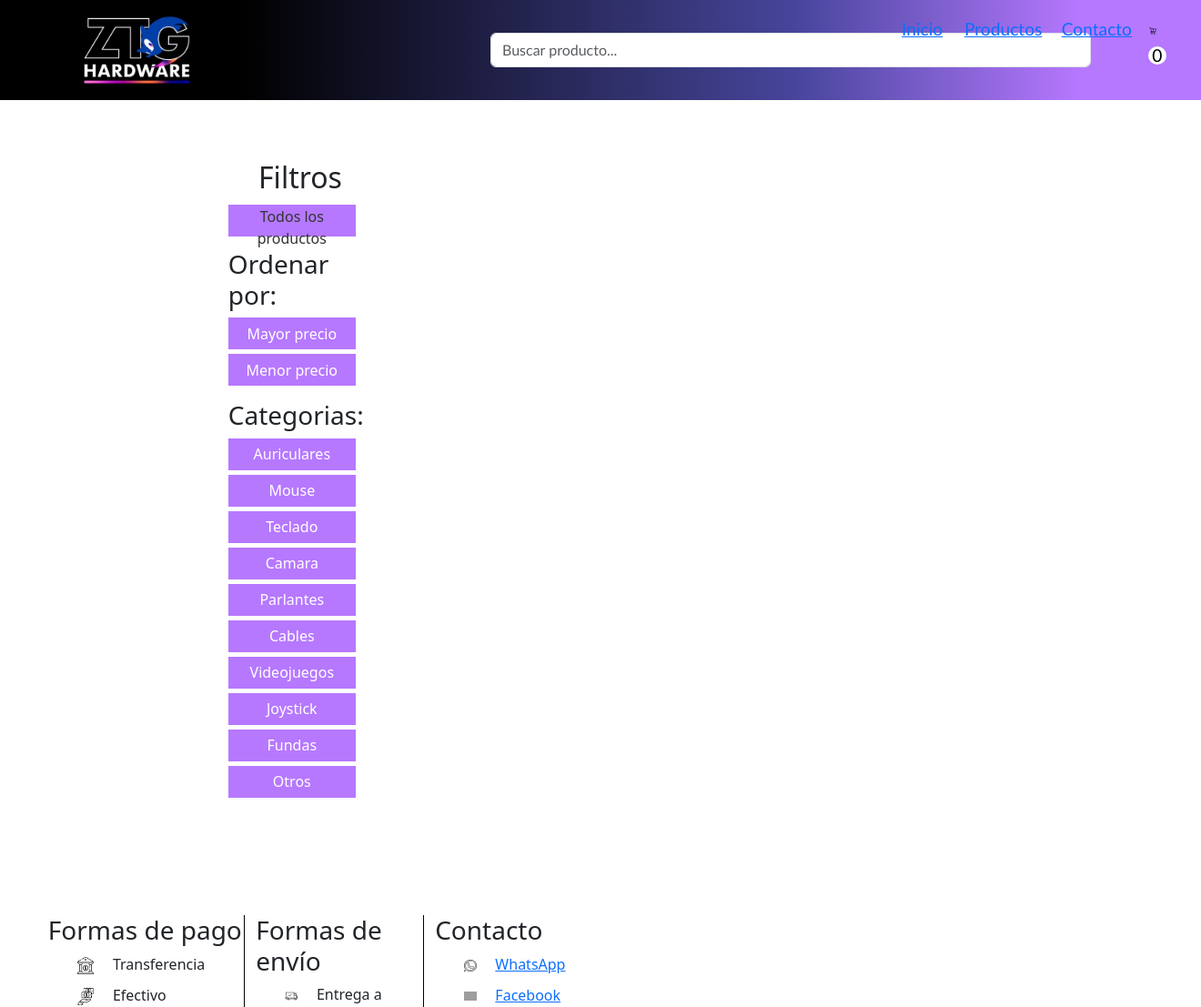
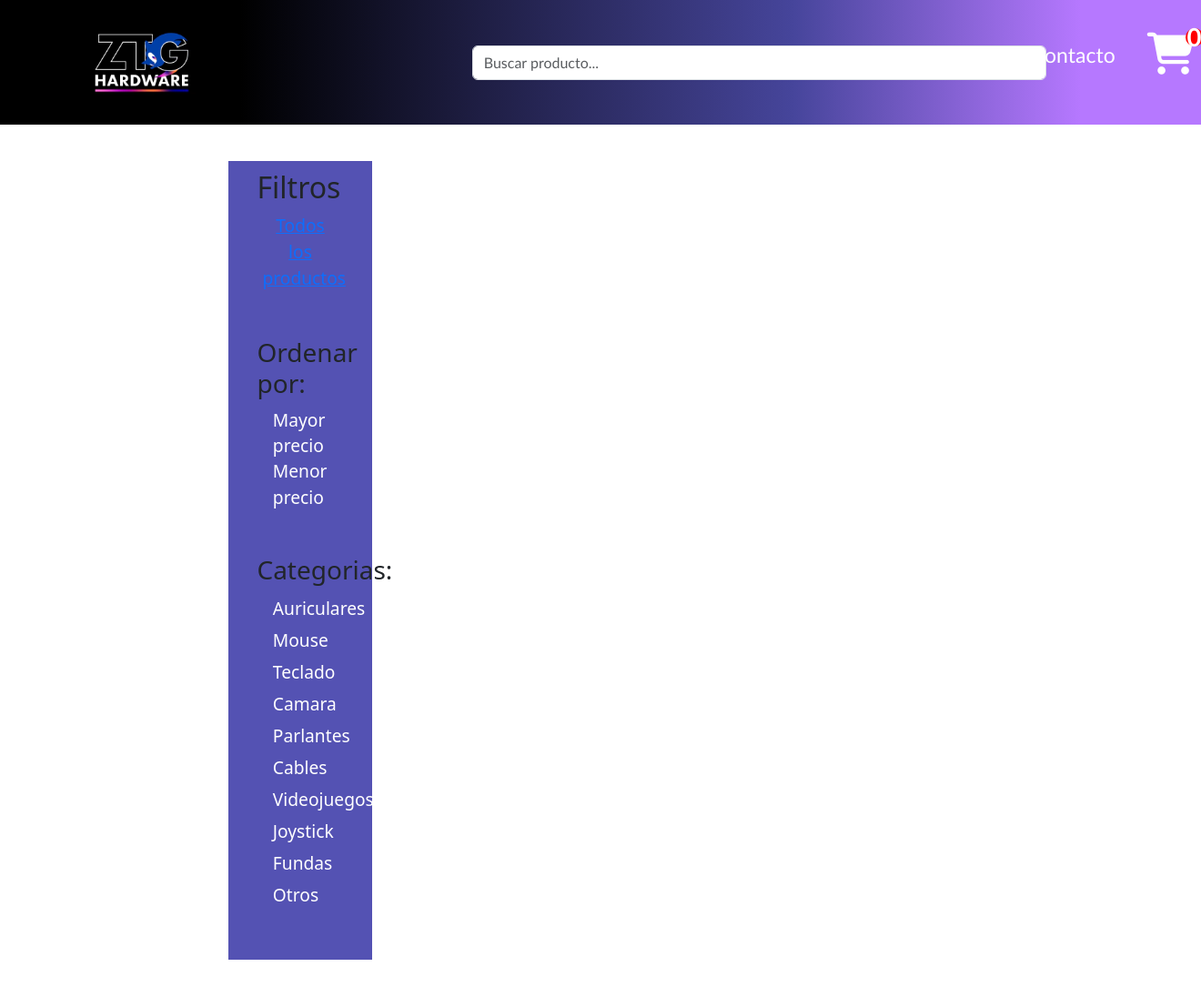
Before and after one commit to LuarCes/ZTGHw_page, a CodeIgniter app: page /ZTGHardware/index.php/nuestrosProductos in a window 1320 px wide. Shown: the top 1107 px of the page at 91% size. Run offline with CodeIgniter, Linux system fonts and the light colour scheme; the visitor is signed in with stand-in values (Sample User, id 1); data that the repository does not hold is empty; a map, chart or similar area stays blank; some libraries are stand-ins or nearby versions; grey boxes are pictures that could not be loaded.

Commit message:
Puliendo detalles

```diff
--- a/application/views/articulos.php
+++ b/application/views/articulos.php
@@ -13,10 +13,13 @@
     <meta name="viewport" content="width=device-width, initial-scale=1">
 
     <link rel="stylesheet" href="<?= base_url(); ?>assets/css/muestraArt.css">
-    <link rel="stylesheet" href="<?= base_url(); ?>assets/css/pagCargas.css">
+
     <link rel="stylesheet" href="<?= base_url(); ?>assets/css/inicio.css">
     <script src="<?= base_url(); ?>assets/js/filtro.js" defer></script>
     <script src="<?= base_url(); ?>assets/js/cartService.js" defer></script>
+
+    <link rel="stylesheet" href="https://cdnjs.cloudflare.com/ajax/libs/font-awesome/6.3.0/css/all.min.css">
+
 
     <title>ZTGHardware - Articulos</title>
 </head>
@@ -25,17 +28,14 @@
 
     <div class="body-catalogo">
 
-        <div class="bannerProd">
-
-        </div>
-
 
         <div class="contenido" >
 
             <div class="filters">
                 <h2>Filtros</h2>
+                <button class="todos-prod"><a href="<?= base_url(); ?>index.php/nuestrosProductos" >Todos los productos</a></button>
                 <div class="filter-group">
-                    <button class="todos-prod"><a href="<?= base_url(); ?>index.php/nuestrosProductos" >Todos los productos</a></button>
+
                     <h3>Ordenar por:</h3>
                     <ul>
                         <li><button id="desc" class="ordenar">Mayor precio</button></li>
--- a/application/views/carrito.php
+++ b/application/views/carrito.php
@@ -13,6 +13,7 @@
     <link rel="stylesheet" href="<?= base_url(); ?>assets/css/carrito.css">
     <link rel="stylesheet" href="<?= base_url(); ?>assets/css/inicio.css">
     <script src="<?= base_url(); ?>assets/js/cartService.js" defer></script>
+    <link rel="stylesheet" href="https://cdnjs.cloudflare.com/ajax/libs/font-awesome/6.3.0/css/all.min.css">
 
     <title>ZTGHardware - Carrito</title>
 </head>
--- a/application/views/formCompra.php
+++ b/application/views/formCompra.php
@@ -11,6 +11,8 @@
     <link rel="stylesheet" href="<?= base_url(); ?>assets/css/carrito.css">
     <link rel="stylesheet" href="<?= base_url(); ?>assets/css/inicio.css">
     <link rel="stylesheet" href="<?= base_url(); ?>assets/css/formCompra.css">
+    <link rel="stylesheet" href="https://cdnjs.cloudflare.com/ajax/libs/font-awesome/6.3.0/css/all.min.css">
+
     <script src="<?= base_url(); ?>assets/js/carrito.js?v=<?= time(); ?>" defer></script>
 
 
@@ -75,7 +77,7 @@
           </div>
 
           <div class="total-pagar">
-            <p> Total a pagar : $<span id="total-pagar">0.00</span> </p>
+            <p> Total a pagar : <span id="total-pagar">0.00</span> </p>
           </div>
       </div>
 
--- a/application/views/header.php
+++ b/application/views/header.php
@@ -16,8 +16,8 @@
     <script>
         $(document).ready(function () {
                 $(".buscador input").on("keypress", function (e) {
-                    if (e.which === 13) { // Código 13 = tecla Enter
-                        var busqueda = $(this).val().trim(); // Obtiene el texto ingresado
+                    if (e.which === 13) {
+                        var busqueda = $(this).val().trim();
 
                         if (busqueda !== "") {
                             window.location.href = "<?= base_url(); ?>index.php/buscarProducto/" + encodeURIComponent(busqueda);
@@ -42,7 +42,15 @@
                     <li><a href="<?= base_url(); ?>index.php/bienvenida">Inicio</a></li>
                     <li><a href="<?= base_url(); ?>index.php/nuestrosProductos" >Productos</a></li>
                     <li><a href="<?= base_url(); ?>index.php/contacto" >Contacto</a></li>
-                    <li><a href="<?= base_url(); ?>index.php/verCarrito" ><img src="<?= base_url('assets/images/carrito.png') ?>" width="40%"><span class="cuenta-carrito">0</span></a></li>
+
+
+                    <li class="carrito-container">
+                        <a href="<?= base_url(); ?>index.php/verCarrito" >
+                            <i class="fa-solid fa-cart-shopping carrito-icon"></i>
+                        <span class="cuenta-carrito">0</span>
+                        </a>
+                    </li>
+
                 </ul>
             </div>
     </header>
--- a/assets/css/header.css
+++ b/assets/css/header.css
@@ -1,21 +1,31 @@
 header{
-    width: 100%;
+    width: auto;
     height: auto;
     background: rgb(0,0,0);
     background: linear-gradient(90deg, rgba(0,0,0,1) 20%, rgba(70,69,155,1) 66%, rgba(182,120,255,1) 90%);
     align-items: center;
     display: flex;
-
+    justify-content: space-between;
+    padding: 20px 5%;
     font-family: 'Trebuchet MS', 'Lucida Sans Unicode', 'Lucida Grande', 'Lucida Sans', Arial, sans-serif;
 }
 
 header a{
-    margin-left: 5%;
+    color: white;
+    font-size: 1.2em;
+    margin-left: 15px;
+    text-decoration: none;
+    transition: all 0.3s ease;
+}
+
+header a:hover {
+    text-decoration: underline;
 }
 
 .buscador{
-    width: 50%;
+    width: 60%;
     align-items: center;
+    font-size: 1.2em;
 }
 
 
@@ -29,32 +39,38 @@
 }
 
 .opciones-header{
-    width: 25%;
-    padding-right: 2%;
+    width: 30%;
+    display: flex;
+    align-items: center;
+    justify-content: center;
 }
 
 .opciones-header ul{
     display: flex;
     list-style: none;
-    font-size: 120%;
-    color: aliceblue;
+    font-size: 1.2rem;
+    align-items: center;
+
 }
 
 .opciones-header ul li{
-    margin-left: 8%;
+    margin-left: 20px;
 }
 
 
 .cuenta-carrito{
-    color: black;
-    background-color: white;
-    border-radius: 100%;
+    position: absolute;
+    top:-5px;
+    right: -10px;
+    color: white;
+    background-color: #ff0000;
+    font-size:1.2em;
+    border-radius: 50%;
     display: inline-block;
     width: 20px;
     line-height: 20px;
-    aspect-ratio: 1;
     text-align: center;
-
+    font-weight: bold;
 }
 
 
@@ -63,6 +79,26 @@
 }
 
 
+
+
 .btn-salir img{
     filter: invert(1);
 }
+
+
+.carrito-container{
+    position: relative;
+}
+
+.carrito-icon{
+    font-size: 2em;
+    color: white;
+}
+
+.btn-salir i{
+    filter: invert(1);
+}
+
+.btn-salir i:hover{
+    cursor: pointer;
+}
--- a/assets/css/inicio.css
+++ b/assets/css/inicio.css
@@ -100,13 +113,21 @@
     align-items: center;
     justify-content: center;
     padding-top: 2%;
-    margin-bottom: 2%;
+    margin-bottom: 5%;
 }
 
-h2{
+h1{
     text-align: center;
     padding-bottom: 2%;
+    color: white;
 }
+
+.titulos{
+    color: rgb(84, 82, 179);
+
+}
+
+
 
 .tabla{
     width: 60%;
--- a/assets/css/muestraArt.css
+++ b/assets/css/muestraArt.css
@@ -2,12 +2,15 @@
     width: 80%;
     height: auto;
     display: flex;
-    padding-top: 5%;
+    padding-top: 3%;
     justify-content: center;
     margin-left: 15%;
 
 }
 
+h2,h3{
+  color: white;
+}
 
 .categorias{
     width: 15%;
@@ -19,7 +22,7 @@
 .donde-prod{
     width: 75%;
     flex-wrap: wrap;
-
+   margin-bottom: 5%;
 }
 
 .card{
@@ -70,14 +73,6 @@
 
 
 
-  table {
-    font-size: 25px;
-    background-color: aliceblue;
-    padding: 5%;
-    border-color: #c5692f;
-  }
-
-
 
 .foto{
     width: 100%;
@@ -125,73 +120,68 @@
 /*------------------------- Filtros ------------------------*/
 .filters {
     width: 15%;
-
+    height: auto;
+    background-color: rgb(84, 82, 179);
+    padding-left: 3%;
+    padding-right: 3%;
+    padding-top: 10px;
+    padding-bottom: 5%;
+    text-align: left;
+    margin-bottom: 5%;
   }
 
-  .filter-group {
-    /* Estilos para cada grupo de filtros */
+
+  .filter-group{
+    margin-top: 50px;
+    margin-bottom: 50px;
   }
+
 
   .filter-group ul {
     list-style: none;
     padding: 0;
+    padding-left: 12%;
+    margin:0;
   }
-
-  .filter-group li {
-    width: 40%;
-    margin-bottom: 5px;
-    text-align: center;
-    border-radius: 30%;
-  }
-
-  .todos-prod{
-    width: 140px;
-    height: 35px;
-    font-size: 16px;
-    color: white;
-    background-color: rgb(182,120,255);
-    cursor: pointer;
-    border: 0;
-  }
-
-  .filter-group li button{
-    width: 140px;
-    height: 35px;
-    font-size: 16px;
-    color: white;
-    background-color: rgb(182,120,255);
-    cursor: pointer;
-    border: 0;
-  }
-
 
   .category-group ul{
     list-style: none;
     padding: 0;
+    padding-left: 12%;
+    margin:0;
   }
 
-  .category-group li{
-    width: 40%;
-    margin-bottom: 5px;
-    text-align: center;
+  .todos-prod{
+    width: 100%;
+    font-size: 16px;
+    cursor: pointer;
+    border: 0;
+    background-color: transparent;
+    color: white;
+    font-size: 1.2em;
+  }
+
+
+
+  .filters li button{
+    width: 100%;
+    height: 35px;
+    font-size: 1.2em;
+    cursor: pointer;
+    border: 0;
+    background-color: transparent;
+    color:white;
+    text-align: left;
     border-radius: 30%;
   }
 
-  .category-group li button{
-    width: 140px;
-    height: 35px;
-    font-size: 16px;
-    color: white;
-    background-color: rgb(182,120,255);
-    cursor: pointer;
-    border: 0;
+
+
+
+  .filters button:hover {
+    text-decoration: underline;
   }
 
-  .filter-group a {
-    text-decoration: none;
-    color: #333;
+  .filters button:active{
+    font-weight: bolder;
   }
-
-  .filter-group a.active {
-    font-weight: bold;
-  }
```
Also changed, not shown: other parts of assets/css/inicio.css (+23 -16 lines), application/views/contacto.php (+12 -4 lines), application/views/headerAdmin.php (+11 -3 lines), application/views/inicio.php (+6 -6 lines), assets/css/contacto.css (+8 -0 lines), assets/css/formCompra.css (+9 -0 lines). Lines whose indentation alone changed are shown as unchanged.
